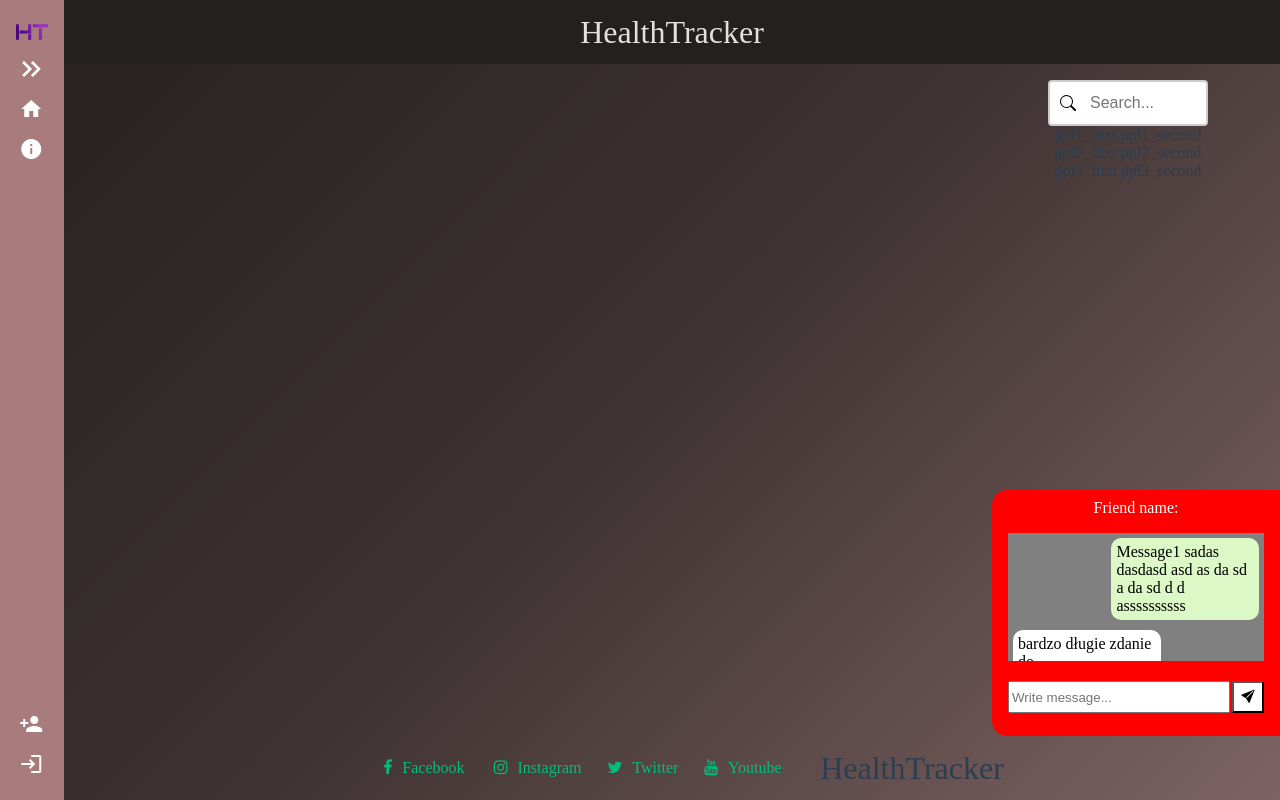
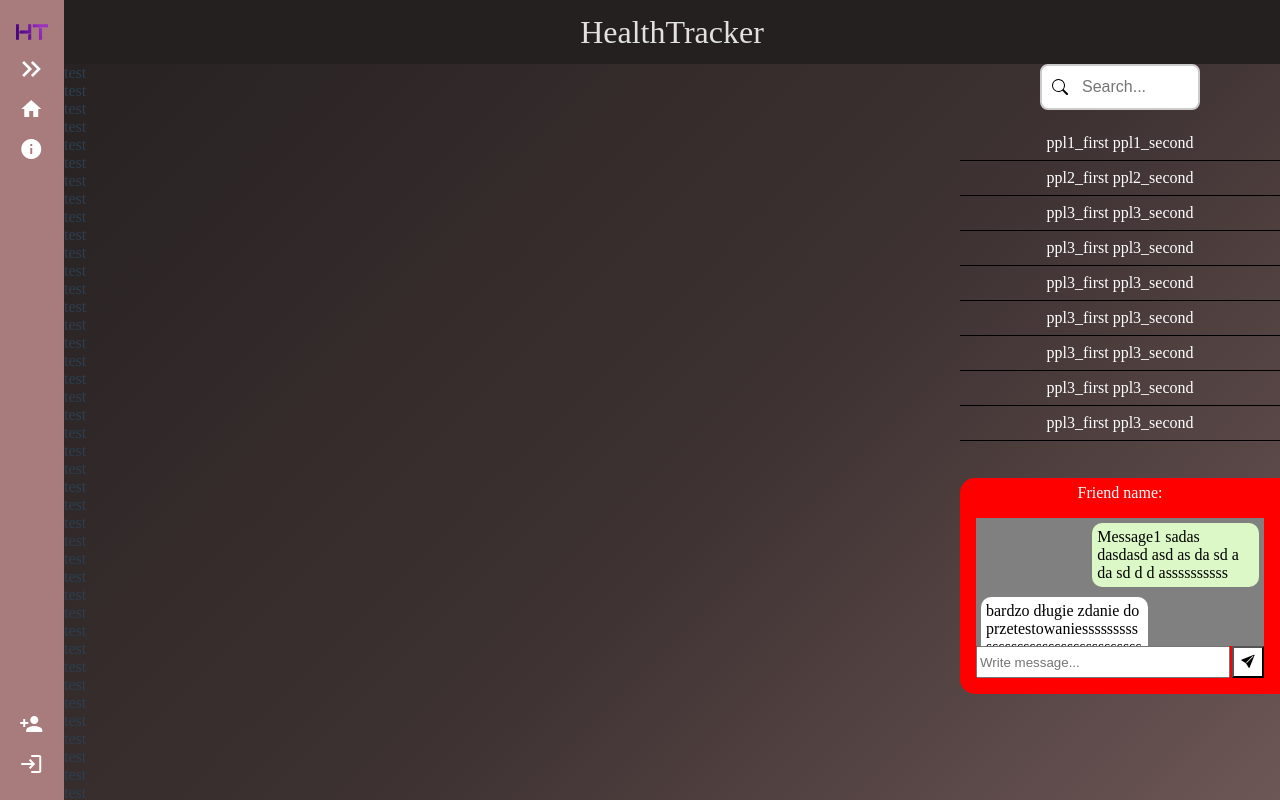
Before and after one commit to Hikareel/HealthTracker, a Vue app in the folder HealthTracker/healthtracker.client/: page /community in a window 1280 px wide. Shown: the top 800 px of the page. Built offline with nearby package versions, Linux system fonts and the light colour scheme; what @vueform/vueform would draw is missing.

Commit message:
Friends list styling

```diff
--- a/HealthTracker/healthtracker.client/src/components/views/community/Community.vue
+++ b/HealthTracker/healthtracker.client/src/components/views/community/Community.vue
@@ -2,9 +2,10 @@
   <main class="community-page">
     <div class="wall">
       <!-- POSTs -->
+      <p>test</p><p>test</p><p>test</p><p>test</p><p>test</p><p>test</p><p>test</p><p>test</p><p>test</p><p>test</p><p>test</p><p>test</p><p>test</p><p>test</p><p>test</p><p>test</p><p>test</p><p>test</p><p>test</p><p>test</p><p>test</p><p>test</p><p>test</p><p>test</p><p>test</p><p>test</p><p>test</p><p>test</p><p>test</p><p>test</p><p>test</p><p>test</p><p>test</p><p>test</p><p>test</p><p>test</p><p>test</p><p>test</p><p>test</p><p>test</p><p>test</p><p>test</p><p>test</p><p>test</p><p>test</p><p>test</p><p>test</p><p>test</p><p>test</p><p>test</p><p>test</p><p>test</p><p>test</p><p>test</p><p>test</p>
     </div>
     <div class="right-content">
-      <FriendsList class="friends-list" />
+      <FriendsList />
       <Chat class="chat" />
     </div>
 
@@ -29,19 +30,18 @@ import Chat from './chat/chat.vue'
 }
 
 .right-content {
-  display: grid;
-  grid-template-rows: 5fr 3fr;
-  gap: 1rem;
+  position: fixed;
+  display: flex;
+  flex-direction: column;
+  gap: 2rem;
+  height: 100vh;
+  width: 25vw;
+  right:0;
 }
 
 .friends-list {
-  top: 0;
 }
 
 .chat {
-  margin-left: 1rem;
-  max-height: 5fr;
-
-  bottom: 0;
 }
 </style>
--- a/HealthTracker/healthtracker.client/src/components/views/community/friends/FriendItem.vue
+++ b/HealthTracker/healthtracker.client/src/components/views/community/friends/FriendItem.vue
@@ -1,6 +1,8 @@
 <template>
-  <main class="friend-item">
-    <p>{{item.firstname}} {{item.secondname}}</p>
+  <main>
+    <div class="friend-item">
+      <p>{{ item.firstname }} {{ item.secondname }}</p>
+    </div>
   </main>
 </template>
 <script lang="ts" setup>
@@ -13,4 +15,16 @@ const props = defineProps<{
 
 
 </script>
-<style></style>
+<style>
+.friend-item{
+  border-bottom: 1px solid black;
+  border-radius: 10px 0 0 0;
+  padding: 0.5rem;
+  font-size: 16px;
+  color: white;
+}
+.friend-item:hover{
+  cursor: pointer;
+  background-color: rgba(100, 100, 100, 0.2);
+}
+</style>
--- a/HealthTracker/healthtracker.client/src/components/views/community/friends/FriendsList.vue
+++ b/HealthTracker/healthtracker.client/src/components/views/community/friends/FriendsList.vue
@@ -1,10 +1,10 @@
 <template>
-    <main class="friends">
+    <main class="main-list">
         <div class="search">
             <input placeholder="Search..." class="search-input">
         </div>
         <div class="friends-list">
-            <FriendItem v-for="obj in FriendsData" :item="obj" :key="obj" />
+            <FriendItem v-for="obj in FriendsData" :item="obj" :key="obj"/>
         </div>
     </main>
 </template>
@@ -13,13 +13,22 @@ import FriendItem from './FriendItem.vue'
 import { FriendsData } from './data/friendModel'
 </script>
 <style scope>
-.friends {
-    padding: 1rem;
-    justify-content:center;
+.main-list {
     text-align:center;
 }
 
-.friends-list {}
+.friends-list {
+    margin-top: 1rem;
+    max-height: 20rem;
+    overflow: auto; /* Zapewnia przewijanie */
+    -ms-overflow-style: none; /* Dla Internet Explorer 10+ */
+    scrollbar-width: none; /* Dla Firefox */
+}
+
+.friends-list::-webkit-scrollbar {
+    display: none; /* Dla Safari i Chrome */
+}
+
 .search{
 
 }
@@ -28,7 +37,7 @@ import { FriendsData } from './data/friendModel'
     width: 10rem;
     box-sizing: border-box;
     border: 2px solid #ccc;
-    border-radius: 4px;
+    border-radius: 8px;
     font-size: 16px;
     background-color: white;
     background-image: url('/src/assets/search.svg');
--- a/HealthTracker/healthtracker.client/src/components/views/community/friends/data/friendModel.ts
+++ b/HealthTracker/healthtracker.client/src/components/views/community/friends/data/friendModel.ts
@@ -13,6 +13,46 @@ const FriendsData = reactive([
     {
         firstname: "ppl3_first",
         secondname: "ppl3_second"
+    },
+    {
+        firstname: "ppl3_first",
+        secondname: "ppl3_second"
+    },
+    {
+        firstname: "ppl3_first",
+        secondname: "ppl3_second"
+    },
+    {
+        firstname: "ppl3_first",
+        secondname: "ppl3_second"
+    },
+    {
+        firstname: "ppl3_first",
+        secondname: "ppl3_second"
+    },
+    {
+        firstname: "ppl3_first",
+        secondname: "ppl3_second"
+    },
+    {
+        firstname: "ppl3_first",
+        secondname: "ppl3_second"
+    },
+    {
+        firstname: "ppl3_first",
+        secondname: "ppl3_second"
+    },
+    {
+        firstname: "ppl3_first",
+        secondname: "ppl3_second"
+    },
+    {
+        firstname: "ppl3_first",
+        secondname: "ppl3_second"
+    },
+    {
+        firstname: "ppl3_first",
+        secondname: "ppl3_second"
     }
 ])
 
```
